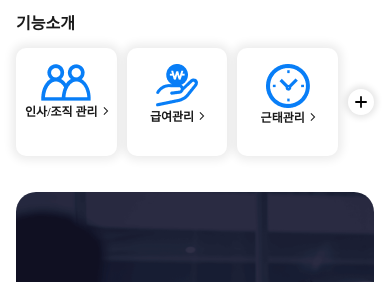
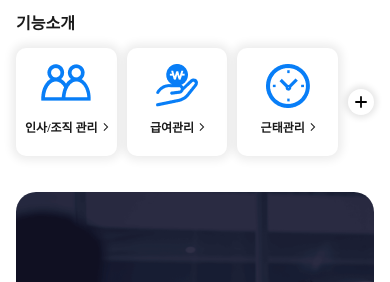
Before and after one commit to chlsun/workup, a plain HTML site: page index.html in a window 390 px wide. Shown: the part 562-844 px from the top of the page. Drawn offline with nearby package versions, Linux system fonts and the light colour scheme; a web font is replaced by a local one.

Commit message:
Update style.css

```diff
--- a/css/style.css
+++ b/css/style.css
@@ -1755,9 +1755,6 @@ footer .f-bot .m-span span{
         right: 0px;
         opacity: 1;
     }
-    .sec-1 .box .txt-box p{
-        margin-bottom: 24px;
-    }
 }
 @media(max-width:375px){
 
```
